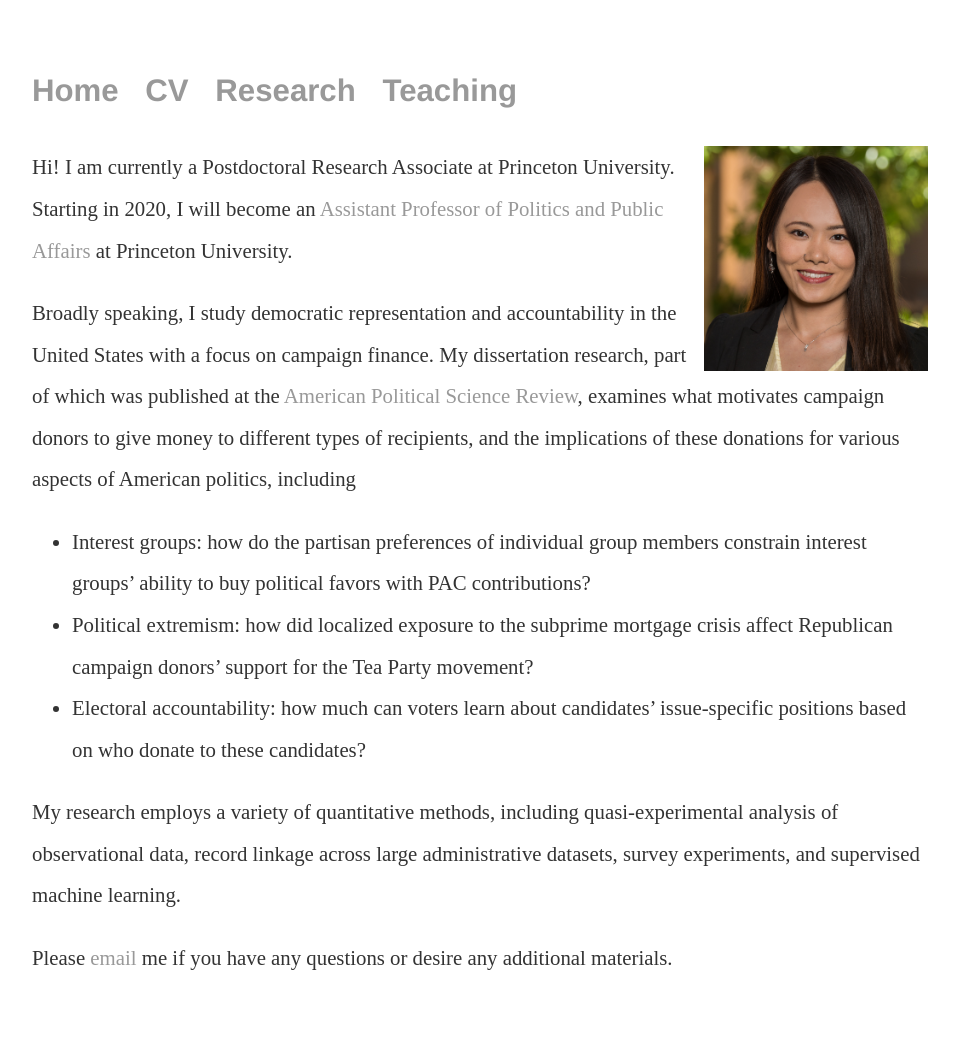
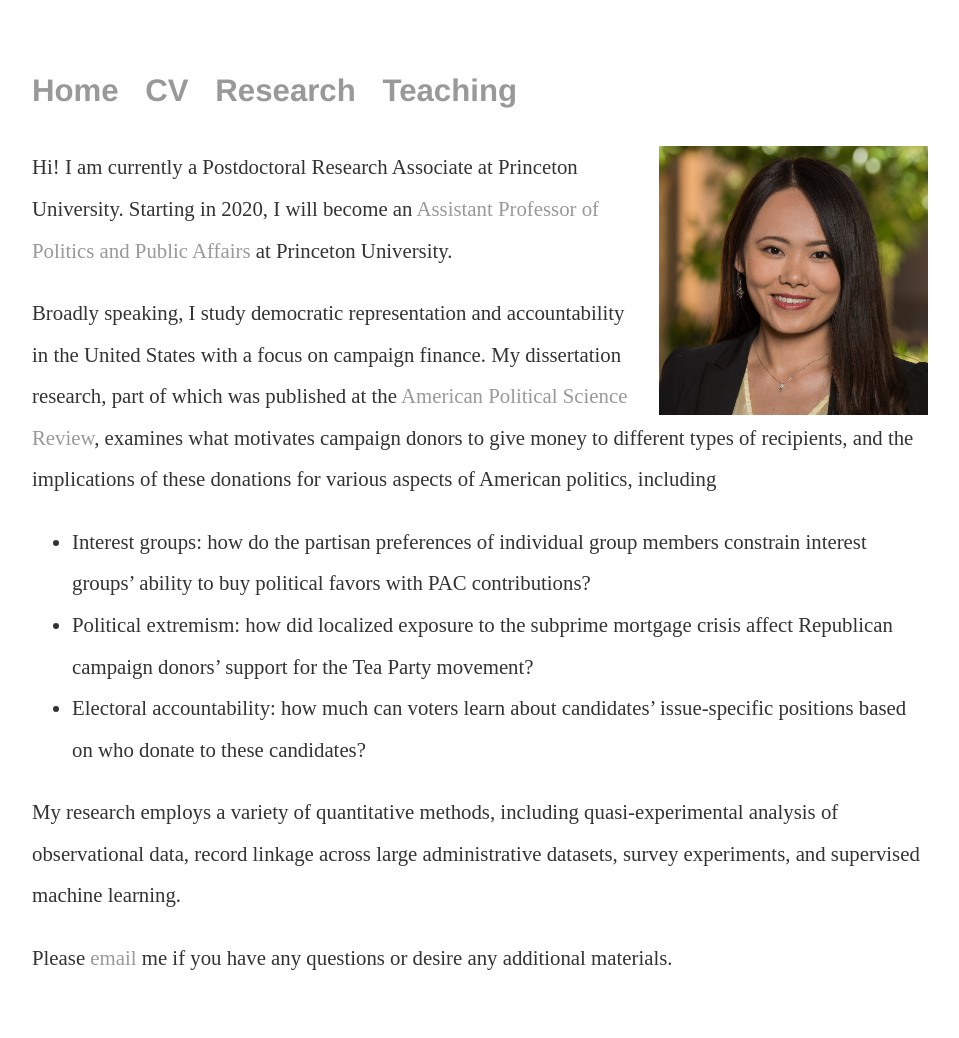
Before and after one commit to zhaoliresearch/zhaoliresearch.github.io, a Jekyll site: the page built from index.html, in a window 1280 px wide. Shown: the whole page, without its empty margins (160-1119 px from the left). Built offline with Jekyll 4.4.1, drawn with Linux system fonts in a browser that asks for light colours.

Commit message:
Update index.html

```diff
--- a/index.html
+++ b/index.html
@@ -7,7 +7,7 @@ title: Zhao Li, Ph.D.
 
 <div class="blurb">
 
-	<p><img src="headshot/Zhao Li_headshot.jpg" alt="Headshot" style="width:25%;height:25%;margin-left:15px;float:right;">Hi! I am currently a Postdoctoral Research Associate at Princeton University. Starting in 2020, I will become an <a href="https://csdp.princeton.edu/people/zhao-li">Assistant Professor of Politics and Public Affairs</a> at Princeton University.</p>
+	<p><img src="headshot/Zhao Li_headshot.jpg" alt="Headshot" style="width:30%;height:30%;margin-left:15px;float:right;">Hi! I am currently a Postdoctoral Research Associate at Princeton University. Starting in 2020, I will become an <a href="https://csdp.princeton.edu/people/zhao-li">Assistant Professor of Politics and Public Affairs</a> at Princeton University.</p>
 
         <p>Broadly speaking, I study democratic representation and accountability in the United States with a focus on campaign finance. My dissertation research, part of which was published at the <a href="https://www.cambridge.org/core/journals/american-political-science-review/article/how-internal-constraints-shape-interest-group-activities-evidence-from-accessseeking-pacs/2DF966405543A54CE0BC8BDE18307B56">American Political Science Review</a>, examines what motivates campaign donors to give money to different types of recipients, and the implications of these donations for various aspects of American politics, including</p>
         <ul class="list-group">
```
